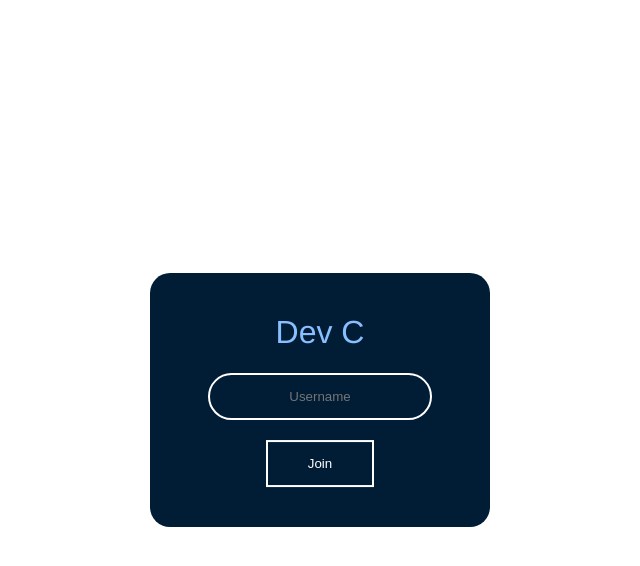
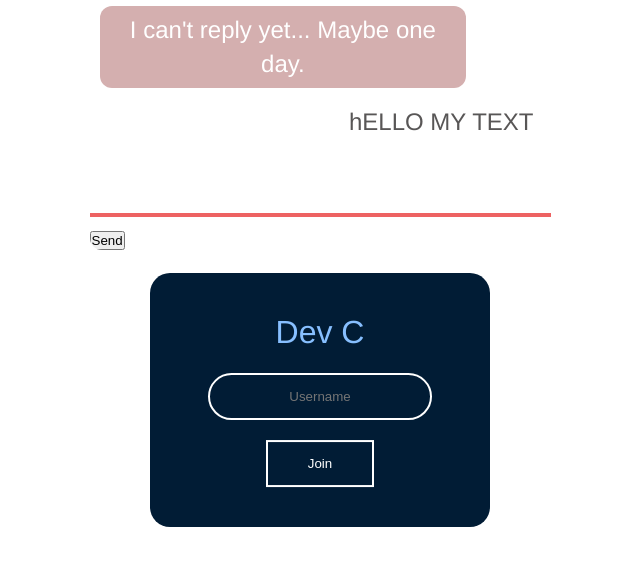
Before and after one commit to Cyebukayire/devc, a Vue app: page /chat in a window 1280 px wide. Shown: the top 566 px of the page, without its empty margins (320-960 px from the left). Built offline with nearby package versions, Linux system fonts and the light colour scheme.

Commit message:
Added router and Fixed bugs

```diff
--- a/package.json
+++ b/package.json
@@ -11,7 +11,8 @@
     "core-js": "^3.6.5",
     "dart-sass": "^1.25.0",
     "node-sass": "^7.0.1",
-    "vue": "^3.0.0"
+    "vue": "^3.0.0",
+    "vue-router": "^4.0.12"
   },
   "devDependencies": {
     "@vue/cli-plugin-babel": "~4.5.0",
--- a/src/App.vue
+++ b/src/App.vue
@@ -1,5 +1,6 @@
 <template>
   <Join/>
+  <router-view/>
 </template>
 
 <script>
--- a/src/components/Chat.vue
+++ b/src/components/Chat.vue
@@ -29,7 +29,7 @@
 
     <div ng-repeat="post in msgs">
       <div class="me">
-        {{post.text}}
+        hELLO MY TEXT
       </div>
       <!--<div class="person">
         {{reply}}
@@ -39,175 +39,166 @@
 
   </div>
 
-  <form name="submitTxt" class="message" ng-submit="addNew()">
-    <textarea ng-model="messg" ng-keyup="$event.keyCode == 13 && addNew()"></textarea>
-    <input type="submit" value="" class="send"></input>
+  <form name="submitTxt" class="message">
+    <textarea ></textarea>
+    <input type="submit" value="Send" class="send">
   </form>
 </div>
 </template>
 
 <style scoped>
-$first-gradient: #fff9c6
-$second-gradient: pink
-$third-gradient: #2a88b8
-$top-bar-bg: #f88187
-$message-bg: #fff
-$msg-border: #ed6262
-$msg-input: #ffddd4
-$app-bg: rgba(255, 255, 255, 0.7)
-$me-bg: #d4afaf
-$you-bg: #fff
-$you-font-color: #585656
-$me-font-color: #fff
-$typing-msg: #605f5f
-$send-button: rgba(0, 100, 200, 0.5)
-$send-button-hover: rgba(0, 100, 200, 0.8)
-$top-name: #fff
 
-*
-  margin: 0
+* {
+  margin: 0;
   padding: 0
+}
 
-body
-  background: -webkit-linear-gradient(left top, $first-gradient, $second-gradient, $third-gradient) /* For Safari 5.1 to 6.0 */
-  background: -o-linear-gradient(bottom right, $first-gradient, $second-gradient, $third-gradient) /* For Opera 11.1 to 12.0 */
-  background: -moz-linear-gradient(bottom right, $first-gradient, $second-gradient, $third-gradient) /* For Firefox 3.6 to 15 */
-  background: linear-gradient(to bottom right, $first-gradient, $second-gradient, $third-gradient) /* Standard syntax */
-  background-size: cover
-  background-attachment: fixed
-  background-repeat: no-repeat
-  height: 100vh
+body {
+  background: -webkit-linear-gradient(left top, #d8d7cd, pink, #2a88b8) /* For Safari 5.1 to 6.0 */;
+  background: -o-linear-gradient(bottom right, #d8d7cd, pink, #2a88b8) /* For Opera 11.1 to 12.0 */;
+  background: -moz-linear-gradient(bottom right, #d8d7cd, pink, #2a88b8) /* For Firefox 3.6 to 15 */;
+  background: linear-gradient(to bottom right, #d8d7cd, pink, #2a88b8) /* Standard syntax */;
+  background-size: cover;
+  background-attachment: fixed;
+  background-repeat: no-repeat;
+  height: 100vh;
+  font-family: "Avenir Next", "Helvetica Neue", Helvetica, Arial, sans-serif;
+  font-size: 62.5%;
+}
 
-  /* fonts */
-  font:
-    family: "Avenir Next", "Helvetica Neue", Helvetica, Arial, sans-serif
-    size: 62.5%
+.app {
+  overflow: hidden;
+  position: relative;
+  top: 50%;
+  margin-top: -250px;
+  margin-left: auto;
+  margin-right: auto;
+  width: 461px;
+  height: 500px;
+  background: rgba(255, 255, 255, 0.7);
+  border-radius: 0.5em;
+  box-sizing: border-box;
+  font-size: 1.5em;
+}
+.topbar {
+    width: 100%;
+    height: 40px;
+    background: #f88187;
+    border-top-left-radius: 0.5em;
+    border-top-right-radius: 0.5em;
+    text-align: center;
+    color: #fff;
+    position: relative;
+}
 
-.app
-  overflow: hidden
-  position: relative
-  top: 50%
-  margin-top: -250px
-  margin-left: auto
-  margin-right: auto
-  width: 461px
-  height: 500px
-  background: $app-bg
-  border-radius: 0.5em
-  box-sizing: border-box
-  font-size: 1.5em
+  .topbar strong {
+      position: absolute;
+      left: 0;
+      right: 0;
+      top: 50%;
+      transform: translateY(-50%);
+      -webkit-transform: translateY(-50%);
+      margin: 0 auto;
+  }
 
-  .topbar
-    width: 100%
-    height: 40px
-    background: $top-bar-bg
-    border-top-left-radius: 0.5em
-    border-top-right-radius: 0.5em
-    text-align: center
-    color: $top-name
-    position: relative
+  .message{
+    position: relative;
+    width: 100%;
+    height: 30px;
+    bottom: 0;
+    background: #fff;
+    border-top: 4px solid #ed6262;
+    border-bottom-left-radius: 0.5em;
+    border-bottom-right-radius: 0.5em;
+    line-height: 1.7em;
+    transition: all ease 0.3s;
+    text-align: left;
+  }
 
-    strong
-      position: absolute
-      left: 0
-      right: 0
-      top: 50%
-      transform: translateY(-50%)
-      -webkit-transform: translateY(-50%)
-      margin: 0 auto
+  .message textarea {
+      position: absolute;
+      left: 10px;
+      height: 30px;
+      resize: none;
+      width: 85%;
+      background: transparent;
+      box-sizing: border-box;
+      top: 4.5px;
+      height: 60%;
+      font-size: 1em;
+      color: #605f5f;
+      float: left;
+      padding-left: 5px;
+      overflow: hidden;
+      word-wrap: break-word;
+      border: none;
+      text-align: left;
+  }
 
-  .message
-    position: relative
-    width: 100%
-    height: 30px
-    bottom: 0
-    background: $message-bg
-    border-top: 4px solid $msg-border
-    border-bottom-left-radius: 0.5em
-    border-bottom-right-radius: 0.5em
-    line-height: 1.7em
-    transition: all ease 0.3s
-    text-align: left
+   .message textarea:focus{
+        /* border: 3px solid #ffddd4; */
+        outline: none;
+   }
 
-    textarea
-      position: absolute
-      left: 10px
-      height: 30px
-      resize: none
-      width: 85%
-      background: transparent
-      box-sizing: border-box
-      top: 4.5px
-      height: 60%
-      font:
-        size: 1em
-      color: $typing-msg
-      float: left
-      padding-left: 5px
-      overflow: hidden
-      word-wrap: break-word
-      border: none
-      text-align: left
+   .message textarea .send{
+      position: absolute;
+      width: 25px;
+      height: 25px;
+      background: orange;
+      right: 10px;
+      border-radius: 50%;
+      border: none;
+      background: rgba(0, 100, 200, 0.5);
+      text-align: center;
+      color: #fff;
+      font-size: 1.1em;
+      top: 50%;
+      transform: translateY(-50%);
+      -webkit-transform: translateY(-50%);
+   }
 
-      &:focus
-        //border: 3px solid $msg-input
-        outline: none
+    .message textarea .send:hover {
+        background: rgba(0, 100, 200, 0.8);
+    }
 
-    .send
-      position: absolute
-      width: 25px
-      height: 25px
-      background: orange
-      right: 10px
-      border-radius: 50%
-      border: none
-      background: $send-button
-      text-align: center
-      color: #fff
-      font-size: 1.1em
-      top: 50%
-      transform: translateY(-50%)
-      -webkit-transform: translateY(-50%)
+  .chat {
+    overflow-y: auto;
+    overflow-x: hidden;
+    position: relative;
+    height: 418px;
+    line-height: 1.4;
+    display: box;
 
-      &:hover
-        background: $send-button-hover
+    padding-left: 10px;
+    padding-right: 10px;
+    padding-bottom: 5px;
+  }
 
-  .chat
-    overflow-y: auto
-    overflow-x: hidden
-    position: relative
-    height: 418px
-    line-height: 1.4
-    display: box
+  .chat .person{
+      float: left;
+      clear: both;
+      max-width: 80%;
+      background: #d4afaf;
+      border-radius: 0.5em;
+      padding: 7px;
+      margin-top: 10px;
+      color: #fff;
+      min-width: 2%;
+      word-wrap: break-word;
+    }
 
-    padding:
-      left: 10px
-      right: 10px
-      bottom: 5px
-
-    .person
-      float: left
-      clear: both
-      max-width: 80%
-      background: $me-bg
-      border-radius: 0.5em
-      padding: 7px
-      margin-top: 10px
-      color: $me-font-color
-      min-width: 2%
-      word-wrap: break-word
-
-    .me
-      float: right
-      clear: both
-      max-width: 80%
-      background: $you-bg
-      text-align: right
-      border-radius: 0.5em
-      padding: 7px
-      margin-top: 10px
-      color: $you-font-color
-      min-width: 2%
-      word-wrap: break-word
+  .chat .me{
+      float: right;
+      clear: both;
+      max-width: 80%;
+      background: #fff;
+      text-align: right;
+      border-radius: 0.5em;
+      padding: 7px;
+      margin-top: 10px;
+      color: #585656;
+      min-width: 2%;
+      word-wrap: break-word;
+    }
 
 </style>
--- a/src/components/Join.vue
+++ b/src/components/Join.vue
@@ -10,10 +10,12 @@
 
 <script>
 export default {
-    name: 'Join',
+  name: "Join",
+  setup() {
+
+  },
 }
 </script>
-
 <style scoped>
 /* .join{
     position: relative;
--- a/src/main.js
+++ b/src/main.js
@@ -1,4 +1,5 @@
 import { createApp } from 'vue'
 import App from './App.vue'
+import router from './router'
 
-createApp(App).mount('#app')
+createApp(App).use(router).mount('#app')
--- /dev/null
+++ b/src/router/index.js
@@ -0,0 +1,23 @@
+import { createRouter, createWebHistory } from 'vue-router'
+import Join from '../components/Join'
+import Chat from '../components/Chat'
+
+const routes = [
+    {
+        path: '/',
+        name: 'join',
+        component: Join
+    },
+    {
+        path: '/chat',
+        name: 'chat',
+        component: Chat
+    }
+]
+
+const router = createRouter({
+    history: createWebHistory(),
+    routes
+})
+
+export default router
```
Also changed, not shown: 1 other file (tests, documents, lock files or other folders).
